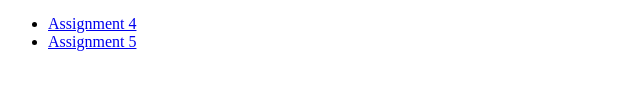
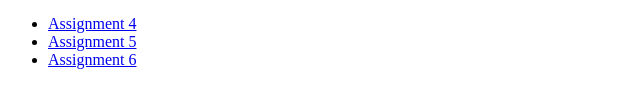
Before and after one commit to SameerKumar2002/sameerkumar2002.github.io, a plain HTML site: page index.html in a window 1280 px wide. Shown: the part 220-328 px from the top of the page, without its empty margins (0-640 px from the left). Drawn offline with Linux system fonts and the light colour scheme.

Commit message:
Assignment 6

```diff
--- a/index.html
+++ b/index.html
@@ -37,6 +37,8 @@
     <ul>
         <li><a href="a4/exam_pass.html">Assignment 4</a></li>
         <li><a href="a5/multiplication.html">Assignment 5</a></li>
+        <li><a href="a6/loop.html">Assignment 6</a></li>
+
     </ul>
 
 </body>
```
